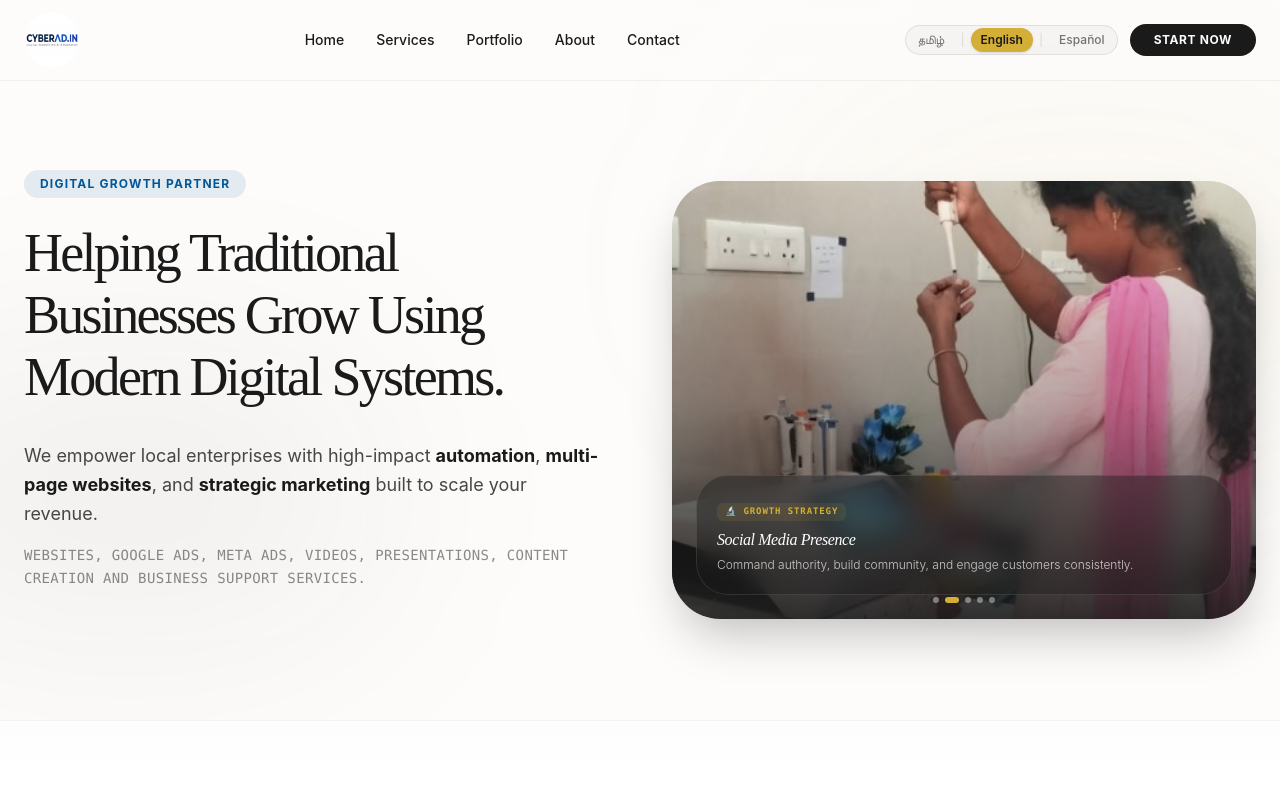
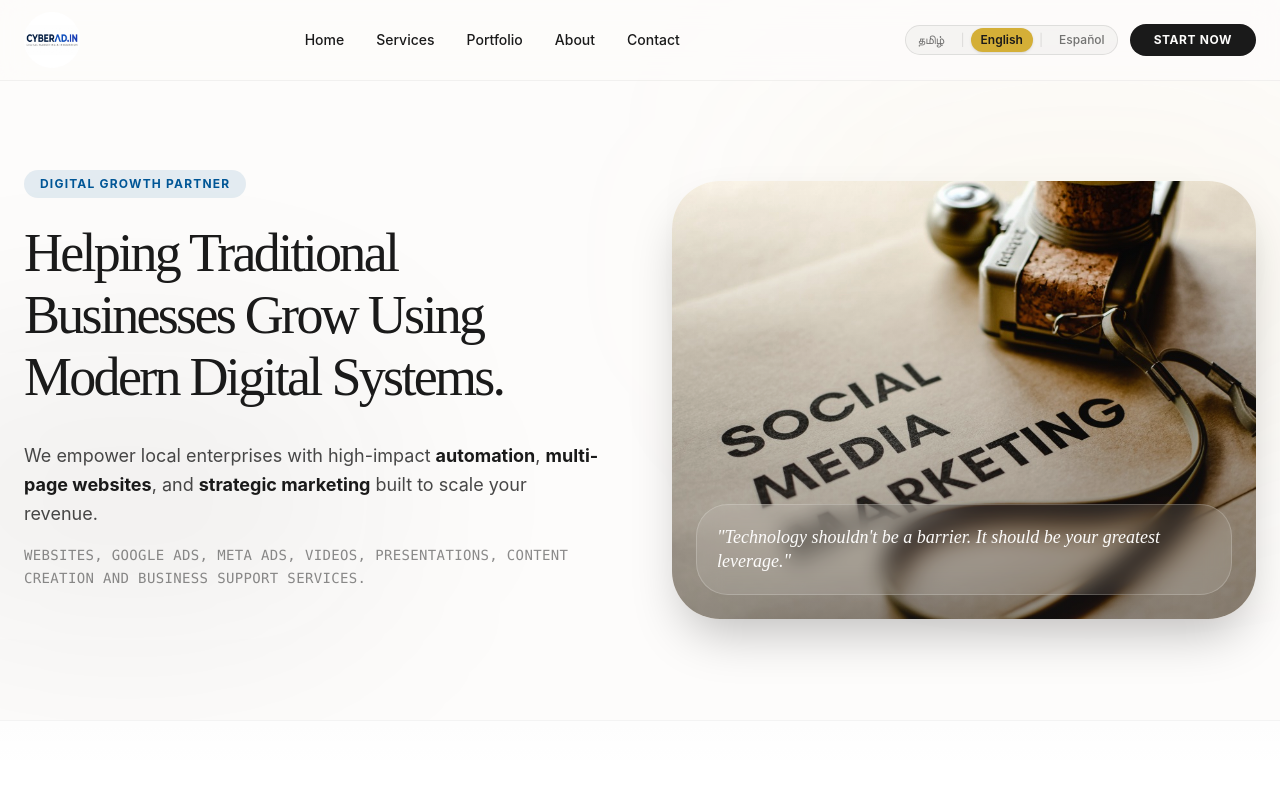
Before and after one commit to narayen77-cloud/cyberad-website, a React (Vite) app: page / in a window 1280 px wide. Shown: the top 800 px of the page. Built offline with nearby package versions, Linux system fonts and the light colour scheme.

Commit message:
feat: show only the single attached team image in the hero section (no carousel)

```diff
--- a/src/components/Hero.tsx
+++ b/src/components/Hero.tsx
@@ -1,92 +1,9 @@
-import { useState, useEffect } from "react";
 import { useLanguage } from "./LanguageContext";
-import { motion, AnimatePresence } from "motion/react";
-import { ArrowRight, ChevronRight, ChevronLeft } from "lucide-react";
-import { Button } from "@/components/ui/button";
-
-const carouselImages = [
-  {
-    src: "/assets/hero_carousel_1.jpg",
-    alt: "Blood Test Vial",
-    title: {
-      en: "Diagnostic & Health Tech Marketing",
-      ta: "மருத்துவ தொழில்நுட்ப மார்க்கெட்டிங்",
-      es: "Marketing de Tecnología Médica"
-    },
-    desc: {
-      en: "High-impact lead generation campaigns built for specialized clinics.",
-      ta: "மருத்துவமனைகள் மற்றும் லேப்களுக்கான பிரத்யேக விளம்பர உத்திகள்.",
-      es: "Campañas de generación de leads de alto impacto para clínicas especializadas."
-    }
-  },
-  {
-    src: "/assets/hero_carousel_0.jpg",
-    alt: "Social Media Marketing",
-    title: {
-      en: "Social Media Presence",
-      ta: "சமூக ஊடக விளம்பரம்",
-      es: "Presencia en Redes Sociales"
-    },
-    desc: {
-      en: "Command authority, build community, and engage customers consistently.",
-      ta: "உங்கள் பிராண்டை நுகர்வோரிடம் கொண்டு சேர்க்கும் சமூக ஊடக கட்டமைப்பு.",
-      es: "Construya autoridad, comunidad y atraiga clientes de forma constante."
-    }
-  },
-  {
-    src: "/assets/hero_carousel_2.jpg",
-    alt: "Digital Marketing Setup",
-    title: {
-      en: "Digital Strategy & Auditing",
-      ta: "டிஜிட்டல் உத்திகள் & ஆலோசனைகள்",
-      es: "Estrategia Digital y Auditoría"
-    },
-    desc: {
-      en: "Targeted campaigns and data-driven funnels to maximize your ROI.",
-      ta: "உங்கள் வணிக வளர்ச்சியை அதிகப்படுத்த உதவும் முறையான தரவு பகுப்பாய்வு.",
-      es: "Campañas dirigidas y embudos basados en datos para maximizar su ROI."
-    }
-  },
-  {
-    src: "/assets/hero_carousel_3.jpg",
-    alt: "Shopkeeper in store",
-    title: {
-      en: "Local Business Growth",
-      ta: "உள்ளூர் வணிக வளர்ச்சி",
-      es: "Crecimiento de Negocios Locales"
-    },
-    desc: {
-      en: "Empowering traditional brick-and-mortar stores to scale online.",
-      ta: "பாரம்பரிய கடைகள் மற்றும் வணிகங்களை ஆன்லைனில் எளிதாக விரிவுபடுத்துங்கள்.",
-      es: "Empoderamos a las tiendas físicas tradicionales a escalar en línea."
-    }
-  },
-  {
-    src: "/assets/hero_carousel_4.jpg",
-    alt: "Team business desk",
-    title: {
-      en: "Scale Operations & Revenue",
-      ta: "வணிக ஆட்டோமேஷன் மற்றும் வருவாய்",
-      es: "Operaciones a Escala e Ingresos"
-    },
-    desc: {
-      en: "Streamline workflows, automate funnels, and scale revenue.",
-      ta: "உங்கள் விற்பனையை தானியங்குப்படுத்தி அதிக லாபத்தை ஈட்டுங்கள்.",
-      es: "Optimice los flujos de trabajo, automatice embudos y escale ingresos."
-    }
-  }
-];
+import { motion } from "motion/react";
+import { ChevronRight } from "lucide-react";
 
 export function Hero() {
   const { language, t } = useLanguage();
-  const [activeSlide, setActiveSlide] = useState(0);
-
-  useEffect(() => {
-    const timer = setInterval(() => {
-      setActiveSlide((prev) => (prev === carouselImages.length - 1 ? 0 : prev + 1));
-    }, 4500);
-    return () => clearInterval(timer);
-  }, []);
 
   return (
     <section className="relative pt-32 pb-16 md:pt-40 md:pb-20 px-4 sm:px-6 overflow-hidden min-h-[90vh] flex items-center">
@@ -141,7 +58,6 @@ export function Hero() {
                 : "Websites, Google Ads, Meta Ads, Videos, Presentations, Content Creation and Business Support Services."}
             </p>
 
-
           </motion.div>
         </div>
 
@@ -149,68 +65,23 @@ export function Hero() {
           initial={{ opacity: 0, scale: 0.95 }}
           animate={{ opacity: 1, scale: 1 }}
           transition={{ duration: 0.8, delay: 0.2 }}
-          className="relative aspect-[4/3] sm:aspect-[16/10] md:aspect-[4/3] w-full max-w-xl mx-auto md:max-w-none rounded-3xl overflow-hidden shadow-2xl mt-4 md:mt-0 group bg-brand-charcoal/10"
+          className="relative aspect-[4/3] sm:aspect-[16/10] md:aspect-[4/3] w-full max-w-xl mx-auto md:max-w-none rounded-3xl overflow-hidden shadow-2xl mt-4 md:mt-0"
         >
-          <AnimatePresence mode="wait">
-            <motion.img
-              key={activeSlide}
-              src={carouselImages[activeSlide].src}
-              alt={carouselImages[activeSlide].alt}
-              initial={{ opacity: 0, scale: 1.02 }}
-              animate={{ opacity: 1, scale: 1 }}
-              exit={{ opacity: 0 }}
-              transition={{ duration: 0.4 }}
-              className="w-full h-full object-cover"
-              referrerPolicy="no-referrer"
-            />
-          </AnimatePresence>
-
-          {/* Dark gradient overlay for caption readability */}
-          <div className="absolute inset-0 bg-gradient-to-t from-brand-charcoal/90 via-brand-charcoal/30 to-transparent" />
-
-          {/* Caption text block overlay */}
-          <div className="absolute bottom-6 left-6 right-6 p-5 backdrop-blur-md bg-brand-charcoal/40 border border-white/10 rounded-2xl">
-            <span className="inline-block text-[9px] uppercase font-mono font-bold tracking-widest text-brand-gold bg-brand-gold/10 px-2 py-0.5 rounded-md mb-2">
-              🔬 {language === "ta" ? "வளர்ச்சித் திட்டம்" : language === "es" ? "PLAN DE CRECIMIENTO" : "GROWTH STRATEGY"}
-            </span>
-            <h4 className="text-white font-serif italic text-base leading-snug">
-              {carouselImages[activeSlide].title[language as "en" | "ta" | "es"] || carouselImages[activeSlide].title.en}
-            </h4>
-            <p className="text-xs text-white/75 mt-1 font-light leading-relaxed">
-              {carouselImages[activeSlide].desc[language as "en" | "ta" | "es"] || carouselImages[activeSlide].desc.en}
+          <img
+            src="/assets/hero_image.jpg"
+            alt="Warm and highly positive team collaborated around a computer bathed in sunlit golden leverage"
+            referrerPolicy="no-referrer"
+            className="w-full h-full object-cover contrast-[1.05] transition-all duration-700 hover:scale-105"
+          />
+          <div className="absolute inset-0 bg-gradient-to-t from-brand-charcoal/40 to-transparent" />
+          <div className="absolute bottom-6 left-6 right-6 p-5 backdrop-blur-md bg-brand-offwhite/10 border border-brand-offwhite/20 rounded-2xl">
+            <p className="text-brand-offwhite font-serif italic text-sm sm:text-base md:text-lg leading-snug">
+              {language === "ta"
+                ? "\"தொழில்நுட்பம் ஒரு தடையாக இருக்கக்கூடாது. அதுவே உங்களது மிகப்பெரிய பலமாக இருக்க வேண்டும்.\""
+                : language === "es"
+                ? "\"La tecnología no debería ser una barrera. Debería ser tu mayor ventaja.\""
+                : "\"Technology shouldn't be a barrier. It should be your greatest leverage.\""}
             </p>
-          </div>
-
-          {/* Prev/Next manual button overlays */}
-          <button
-            onClick={() => setActiveSlide((prev) => (prev === 0 ? carouselImages.length - 1 : prev - 1))}
-            className="absolute left-4 top-1/2 -translate-y-1/2 w-8 h-8 rounded-full bg-brand-charcoal/40 hover:bg-brand-charcoal/60 text-white flex items-center justify-center opacity-0 group-hover:opacity-100 transition-opacity cursor-pointer border border-white/10 z-20"
-            title="Previous Slide"
-          >
-            <ChevronLeft className="w-5 h-5" />
-          </button>
-          <button
-            onClick={() => setActiveSlide((prev) => (prev === carouselImages.length - 1 ? 0 : prev + 1))}
-            className="absolute right-4 top-1/2 -translate-y-1/2 w-8 h-8 rounded-full bg-brand-charcoal/40 hover:bg-brand-charcoal/60 text-white flex items-center justify-center opacity-0 group-hover:opacity-100 transition-opacity cursor-pointer border border-white/10 z-20"
-            title="Next Slide"
-          >
-            <ChevronRight className="w-5 h-5" />
-          </button>
-
-          {/* Dot indicators */}
-          <div className="absolute bottom-4 left-1/2 -translate-x-1/2 flex gap-1.5 z-20">
-            {carouselImages.map((_, idx) => (
-              <button
-                key={idx}
-                onClick={() => setActiveSlide(idx)}
-                className={`h-1.5 rounded-full transition-all cursor-pointer ${
-                  idx === activeSlide
-                    ? "bg-brand-gold w-3.5"
-                    : "bg-white/40 hover:bg-white/70 w-1.5"
-                }`}
-                title={`Go to slide ${idx + 1}`}
-              />
-            ))}
           </div>
         </motion.div>
       </div>
```
Also changed, not shown: public/assets/hero_image.jpg (added).
